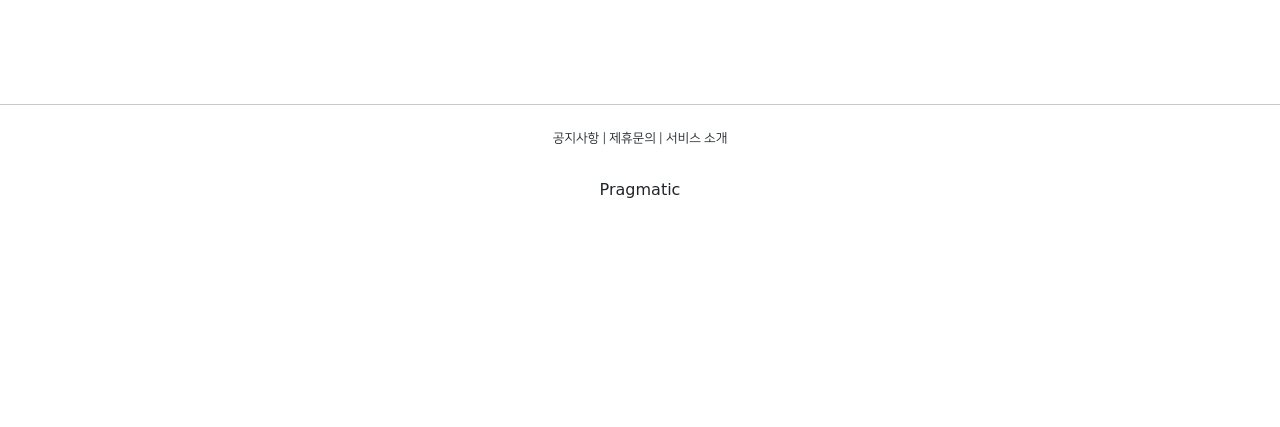
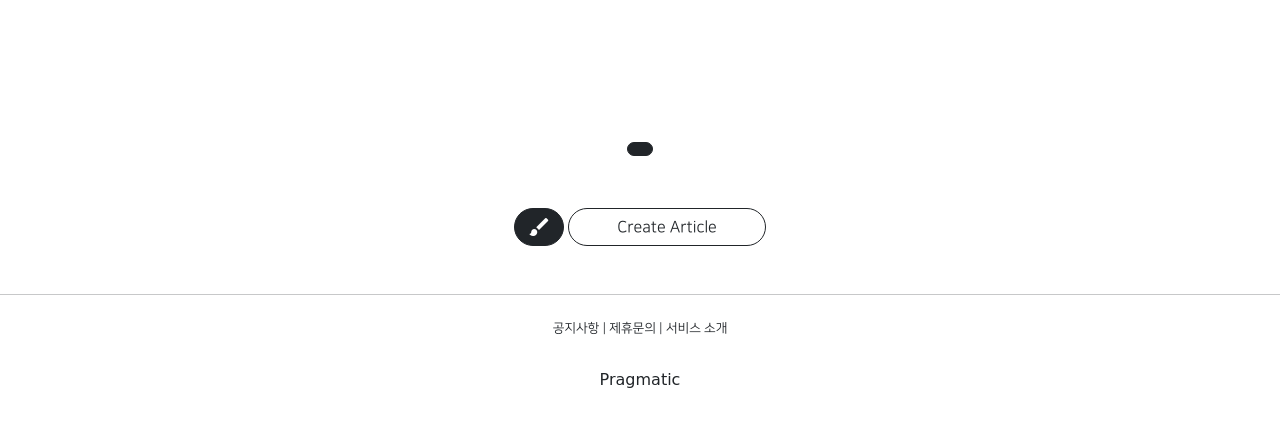
Before and after one commit to codemkim/gis_5ban, a Django app: template projectapp/templates/projectapp/detail.html in a window 1280 px wide. Shown: the part 297-724 px from the top of the page. Run offline with Django 3.2, Linux system fonts and the light colour scheme; the template is opened without the code that fills it, so the values that code supplies are empty; parts of the project's set-up code (start-up, migrations or seed data) failed here and were passed over; some libraries are stand-ins or nearby versions; some web fonts are replaced.

Commit message:
08/19 5ban class commit 3

```diff
--- a/projectapp/templates/projectapp/detail.html
+++ b/projectapp/templates/projectapp/detail.html
@@ -15,4 +15,8 @@
         </div>
     </div>
 
+    <div>
+        {% include 'snippets/list_fragment.html' with article_list=object_list %}
+    </div>
+
 {% endblock %} #}
--- /dev/null
+++ b/templates/snippets/list_fragment.html
@@ -0,0 +1,64 @@
+{% load static %}
+
+    <style>
+        .container{
+            padding: 0;
+            margin: 0 auto;
+        }
+
+        .container div {
+          width: 45%;
+            max-width: 250px;
+            box-shadow: 0 0 1rem gray;
+          display: flex;
+          justify-content: center;
+          align-items: center;
+          border-radius: 1rem;
+            flex-direction: column;
+        }
+
+        .container img {
+            width:100%;
+            border-radius: 1rem;
+        }
+
+    </style>
+
+    <div class="container my-4">
+
+        {% for article in article_list %}
+
+            <div>
+
+                <a href="{% url 'articleapp:detail' pk=article.pk %}">
+                    <img src="{{ article.image.url }}"
+                         alt="">
+                </a>
+
+                <span>{{ article.title }}</span>
+
+            </div>
+
+
+        {% endfor %}
+
+    </div>
+
+    <script src="{% static 'js/magicgrid.js' %}"></script>
+
+
+    {% include 'snippets/pagenation.html' %}
+
+
+    </div>
+
+
+        <div class="text-center my-5">
+        <a href="{% url 'articleapp:create' %}"
+            class="btn btn-dark rounded-pill material-icons">
+            brush
+        </a>
+        <a href="{% url 'articleapp:create' %}"
+           class="btn btn-outline-dark rounded-pill px-5">
+            Create Article
+        </a>
```
Also changed, not shown: projectapp/views.py (+9 -1 lines).
